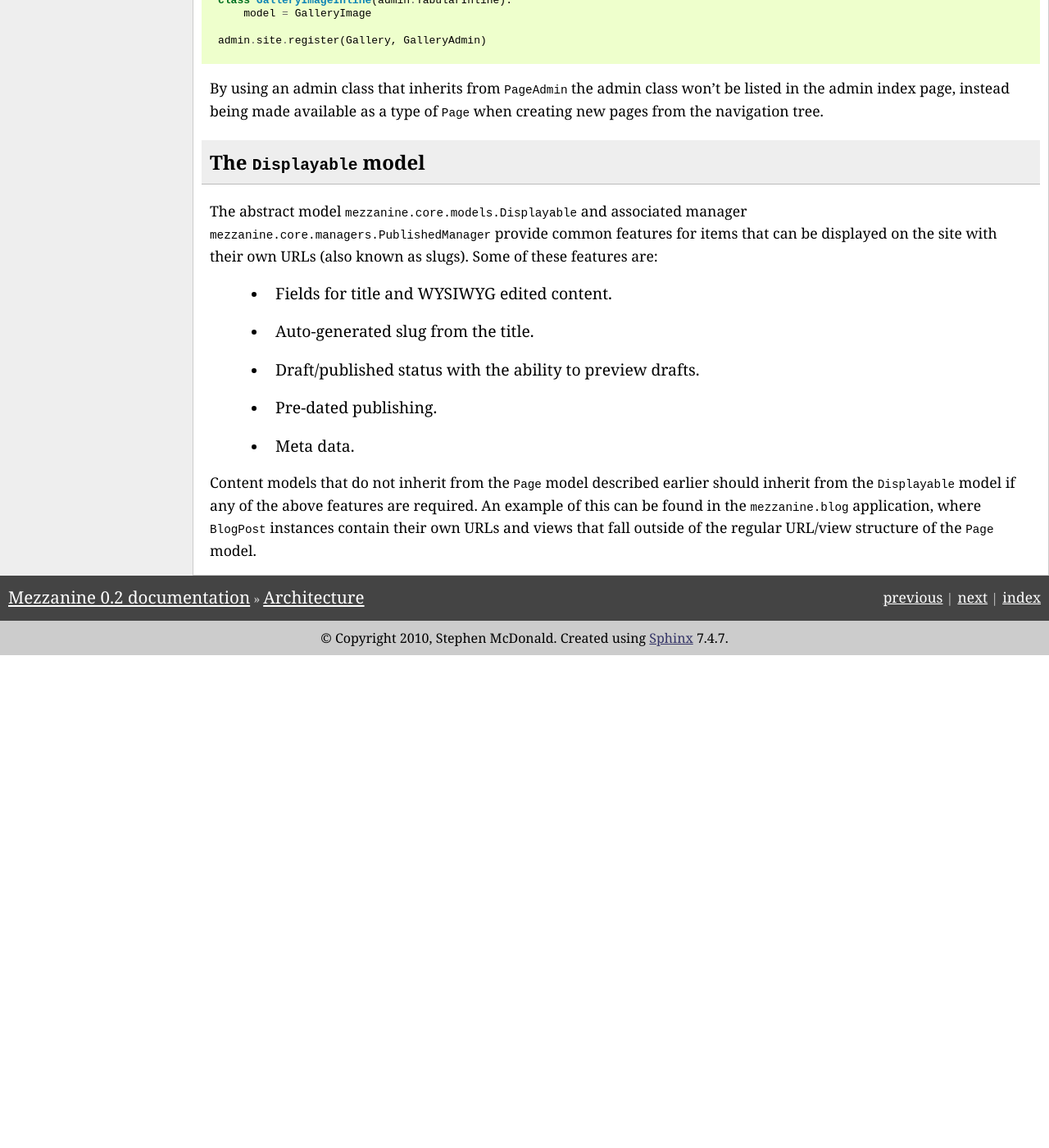
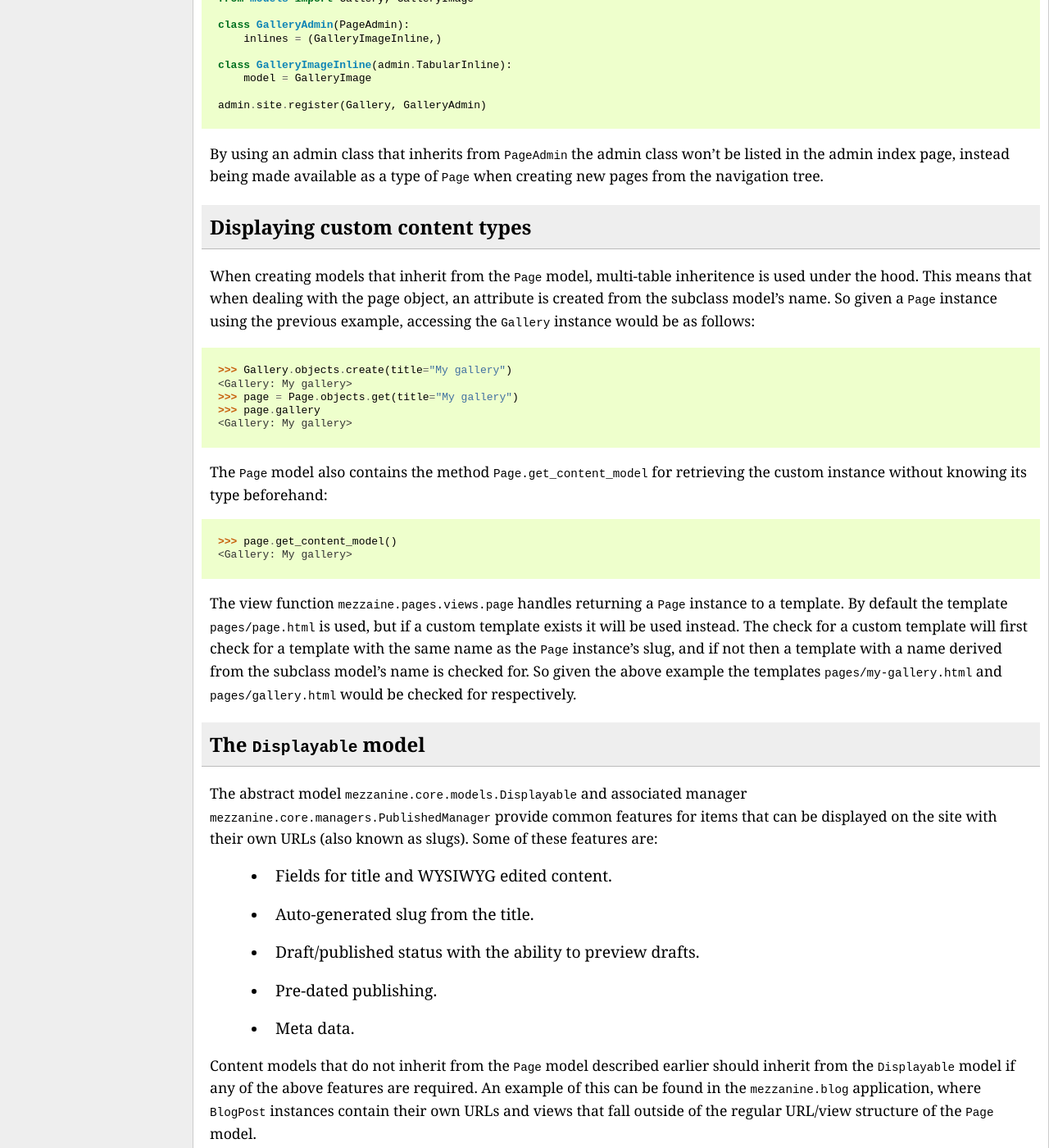
Before and after one commit to alfiecvincent/mezzanine, a Sphinx documentation site: the page built from docs/architecture.rst, in a window 1280 px wide and 1400 px high, scrolled down 1002 px. Shown: the whole window at 82% size. Built offline with Sphinx 7.4.7, drawn with Linux system fonts in a browser that asks for light colours; before the commit the page ends 1801 px from its top, so only the background shows below that; some of the changed text lies outside the part shown.

Commit message:
Added more documentation around extending pages.

```diff
--- a/docs/architecture.rst
+++ b/docs/architecture.rst
@@ -7,9 +7,12 @@
 The ``Page`` model
 ------------------
 
-The foundation of a Mezzanine site is the model ``mezzanine.pages.models.Page``. Each ``Page`` instance is stored in a heirarchical tree to form the site's navigation, and an interface for managing the structure of the navigation tree is provided in the admin via ``mezzanine.pages.admin.PageAdmin``.
+The foundation of a Mezzanine site is the model ``mezzanine.pages.models.Page``. Each ``Page`` instance is stored in a heirarchical tree to form the site's navigation, and an interface for managing the structure of the navigation tree is provided in the admin via ``mezzanine.pages.admin.PageAdmin``. When creating new pages in the admin with a default Mezzanine project, the ``Page`` model is used which simply contains a WYSIWYG editable field for content.
 
-When creating new pages in the admin with a default Mezzanine project, the ``Page`` model is used which simply contains a WYSIWYG editable field for content. In order to handle different types of pages that require more structured content than provided by the ``Page`` model, you can simply create your own models that inherit from ``Page``. For example if we wanted to have pages that were photo galleries::
+Creating custom content types
+-----------------------------
+
+In order to handle different types of pages that require more structured content than provided by the ``Page`` model, you can simply create your own models that inherit from ``Page``. For example if we wanted to have pages that were photo galleries::
 
     from django.db import models
     from mezzanine.pages.models import Page
@@ -40,6 +43,24 @@
 
 By using an admin class that inherits from ``PageAdmin`` the admin class won't be listed in the admin index page, instead being made available as a type of ``Page`` when creating new pages from the navigation tree.
 
+Displaying custom content types
+-------------------------------
+
+When creating models that inherit from the ``Page`` model, multi-table inheritence is used under the hood. This means that when dealing with the page object, an attribute is created from the subclass model's name. So given a ``Page`` instance using the previous example, accessing the ``Gallery`` instance would be as follows::
+
+    >>> Gallery.objects.create(title="My gallery")
+    <Gallery: My gallery>
+    >>> page = Page.objects.get(title="My gallery")
+    >>> page.gallery
+    <Gallery: My gallery>
+
+The ``Page`` model also contains the method ``Page.get_content_model`` for retrieving the custom instance without knowing its type beforehand::
+
+    >>> page.get_content_model()
+    <Gallery: My gallery>
+
+The view function ``mezzaine.pages.views.page`` handles returning a ``Page`` instance to a template. By default the template ``pages/page.html`` is used, but if a custom template exists it will be used instead. The check for a custom template will first check for a template with the same name as the ``Page`` instance's slug, and if not then a template with a name derived from the subclass model's name is checked for. So given the above example the templates ``pages/my-gallery.html`` and ``pages/gallery.html`` would be checked for respectively.
+
 The ``Displayable`` model
 -------------------------
 
```
